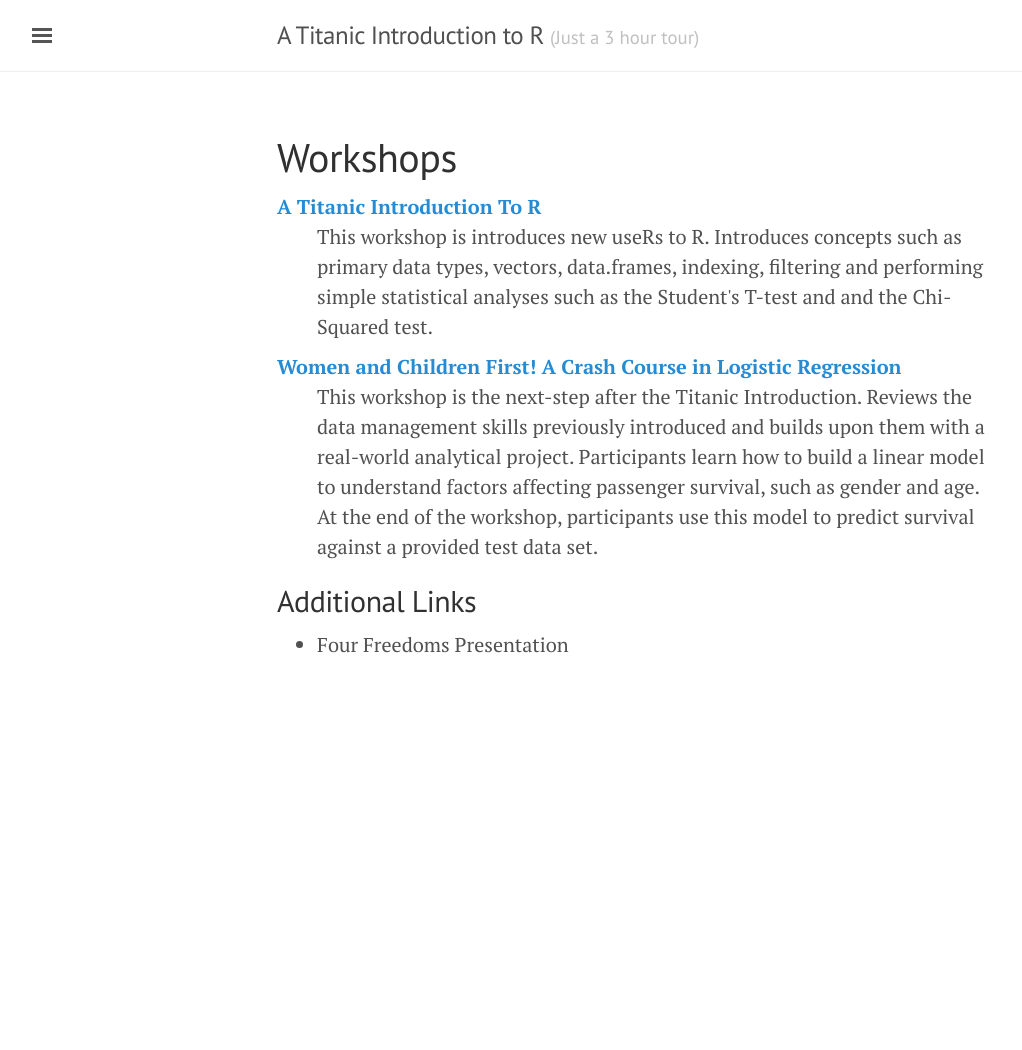
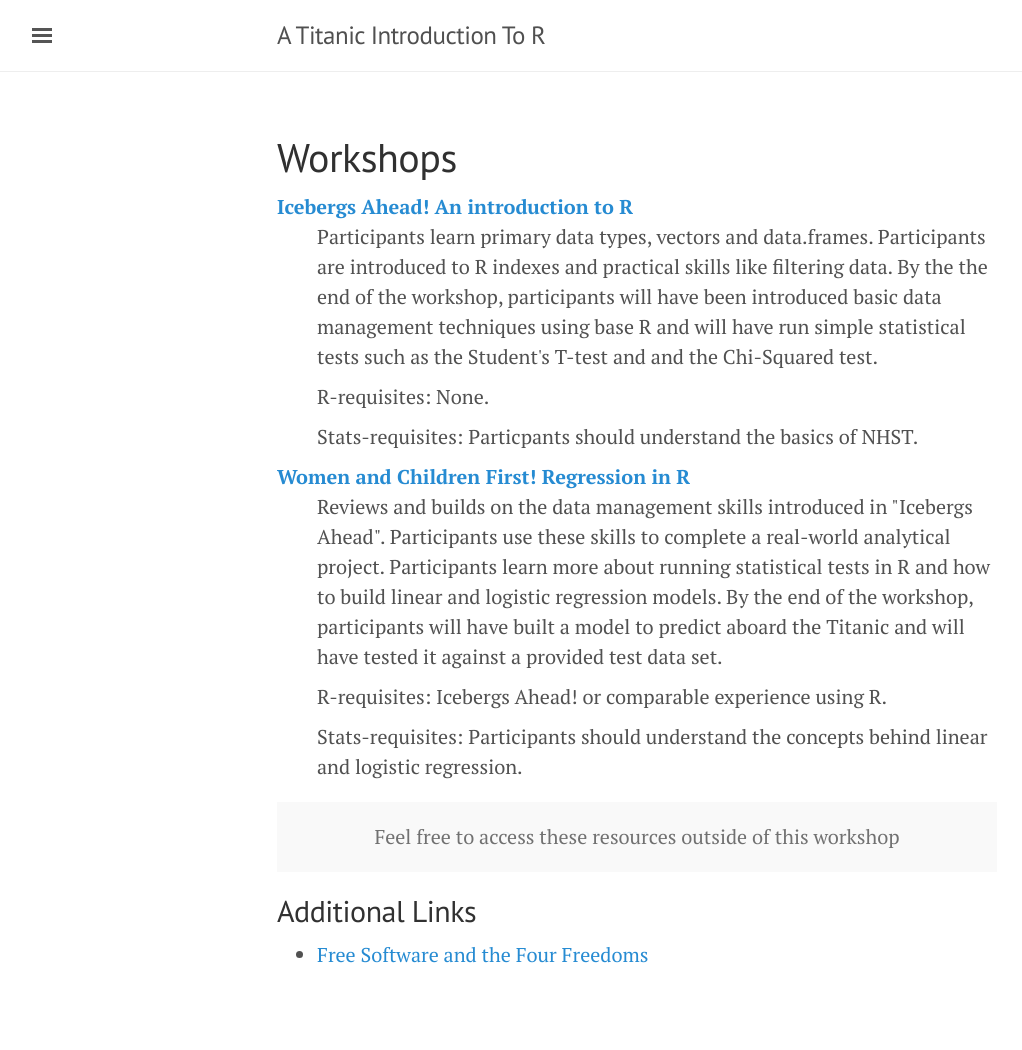
Before and after one commit to ajstamm/titanic, a Jekyll site: the page built from workshops/index.html, in a window 1280 px wide. Shown: the whole page, without its empty margins (3-1025 px from the left). Built offline with Jekyll 4.4.1, drawn with Linux system fonts in a browser that asks for light colours; before the commit the page ends 900 px from its top, so only the background shows below that.

Commit message:
Updates to the original structure of the site.
I really need to continue working on the Four Freedoms thing.

 Changes to be committed:
	modified:	.gitignore
	modified:	Gemfile.lock
	modified:	_config.yml
	modified:	four-freedoms.md
	modified:	index.html
	deleted:	reference/2013-12-31-whats-jekyll.md
	deleted:	reference/2014-01-01-example-content.md
	deleted:	reference/2014-01-02-introducing-lanyon.md
	modified:	workshops/index.html

```diff
--- a/_config.yml
+++ b/_config.yml
@@ -8,8 +8,8 @@ paginate_path:       'page:num'
 permalink:           pretty
 
 # Setup
-title:               A Titanic Introduction to R
-tagline:             '(Just a 3 hour tour)'
+title:               A Titanic Introduction To R
+tagline:             ''
 description:         ''
 url:                 'http://choens.github.io'
 baseurl:             '/titanic'
@@ -21,9 +21,10 @@ author:
   email:             andy.choens@gmail.com
 
 # Custom vars
-version:             "Spring 2016 (BETA)"
+version:             "Fall - 2016"
 
 markdown: kramdown
+paginate: 5
 
 kramdown:
   input: GFM
--- a/index.html
+++ b/index.html
@@ -31,5 +31,8 @@ title: ""
     <h5><a href="{{site.baseurl}}/{{post.url}}">{{post.title}}</a></h5>
     <p>{{ post.date | date_to_string }} <br /> {{ post.excerpt }} . . . <small><a href="{{site.baseurl}}/{{post.url}}">Read More</a></small></p>
     {% endfor %}
-    {% if paginator.next_page %} Older {% else %} Older {% endif %} {% if paginator.previous_page %} {% if paginator.page == 2 %} Newer {% else %} Newer {% endif %} {% else %} Newer {% endif %}
+
+    <div class="pagination">
+        {% if paginator.next_page %} Older {% else %} Older {% endif %} {% if paginator.previous_page %} {% if paginator.page == 2 %} Newer {% else %} Newer {% endif %} {% else %} Newer {% endif %}
 </article>
+    </div>
--- a/workshops/index.html
+++ b/workshops/index.html
@@ -5,31 +5,51 @@ title:  "Workshops"
 
 <dl>
     <dt>
-        <a href="{{site.baseurl}}/workshops/titanic-introduction/">A Titanic Introduction To R</a>
+        <a href="{{site.baseurl}}/workshops/introduction/">Icebergs Ahead! An introduction to R</a>
     </dt>
     <dd>
-        This workshop is introduces new useRs to R. Introduces
-        concepts such as primary data types, vectors, data.frames,
-        indexing, filtering and performing simple statistical analyses
-        such as the Student's T-test and and the Chi-Squared test.
+        Participants learn primary data types, vectors and
+        data.frames. Participants are introduced to R indexes and
+        practical skills like filtering data. By the the end of the
+        workshop, participants will have been introduced basic data
+        management techniques using base R and will have run simple
+        statistical tests such as the Student's T-test and and the
+        Chi-Squared test.
+    </dd>
+    <dd>
+        R-requisites: None.
+    </dd>
+    <dd>
+        Stats-requisites: Particpants should understand the basics of
+        NHST.
     </dd>
     <dt>
-        <a href="{{site.baseurl}}/workshops/logistic-crash/">Women and Children First! A Crash Course in Logistic Regression</a>
+        <a href="{{site.baseurl}}/workshops/regression/">Women and Children First! Regression in R</a>
     </dt>
     <dd>
-        This workshop is the next-step after the Titanic
-        Introduction. Reviews the data management skills previously
-        introduced and builds upon them with a real-world analytical
-        project. Participants learn how to build a linear model to
-        understand factors affecting passenger survival, such as
-        gender and age. At the end of the workshop, participants use
-        this model to predict survival against a provided test data
+        Reviews and builds on the data management skills introduced in
+        "Icebergs Ahead". Participants use these skills to complete a
+        real-world analytical project. Participants learn more about
+        running statistical tests in R and how to build linear and
+        logistic regression models. By the end of the workshop,
+        participants will have built a model to predict aboard the
+        Titanic and will have tested it against a provided test data
         set.
     </dd>
+    <dd>
+        R-requisites: Icebergs Ahead! or comparable experience using
+        R.
+    </dd>
+    <dd>
+        Stats-requisites: Participants should understand the concepts
+        behind linear and logistic regression.
+    </dd>
 </dl>
+
+<p class="message" style="text-align:center;">Feel free to access these resources outside of this workshop</p>
 
 <h2>Additional Links</h2>
 
 <ul>
-    <li>Four Freedoms Presentation</li>
+    <li><a href="../four-freedoms.html">Free Software and the Four Freedoms</a></li>
 </ul>
```
Also changed, not shown: four-freedoms.md (+16 -10 lines), reference/2013-12-31-whats-jekyll.md (deleted, +0 -13 lines), reference/2014-01-01-example-content.md (deleted, +0 -123 lines), reference/2014-01-02-introducing-lanyon.md (deleted, +0 -39 lines), Gemfile.lock, 1 other file.
